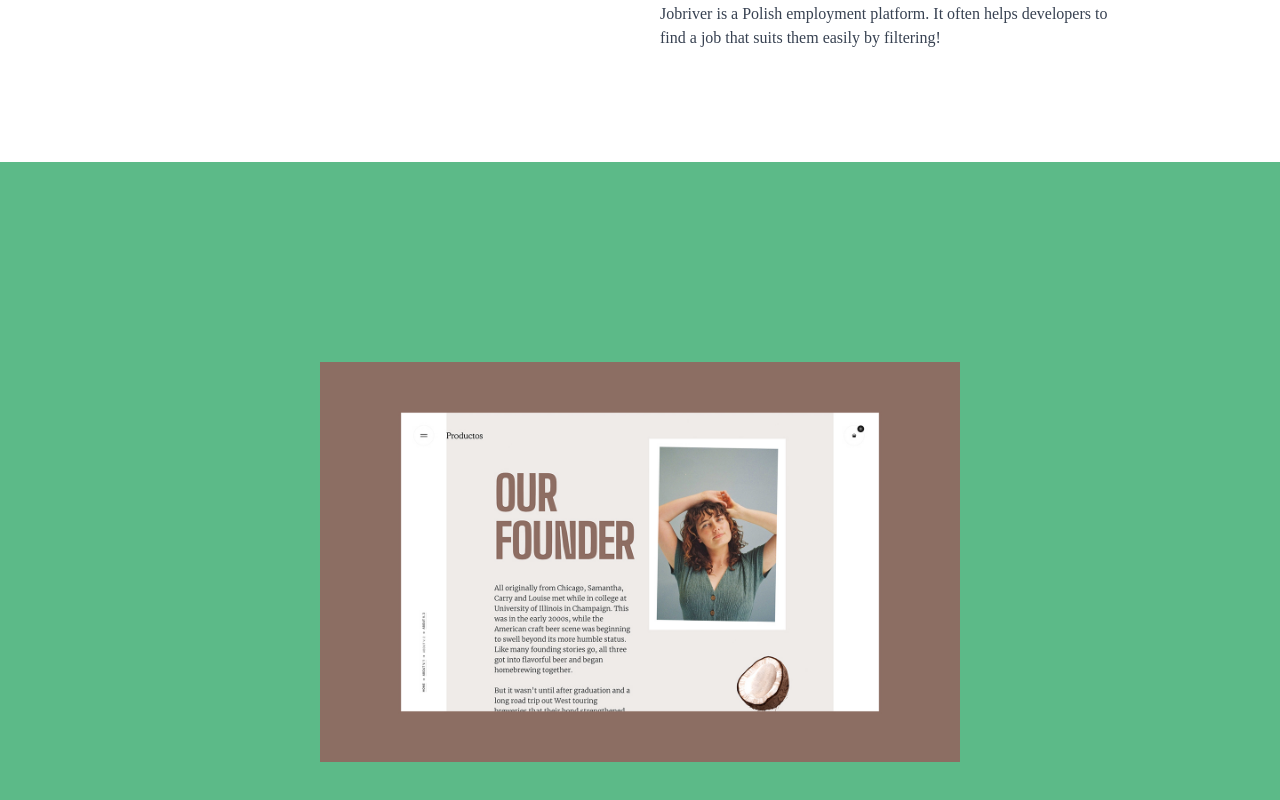
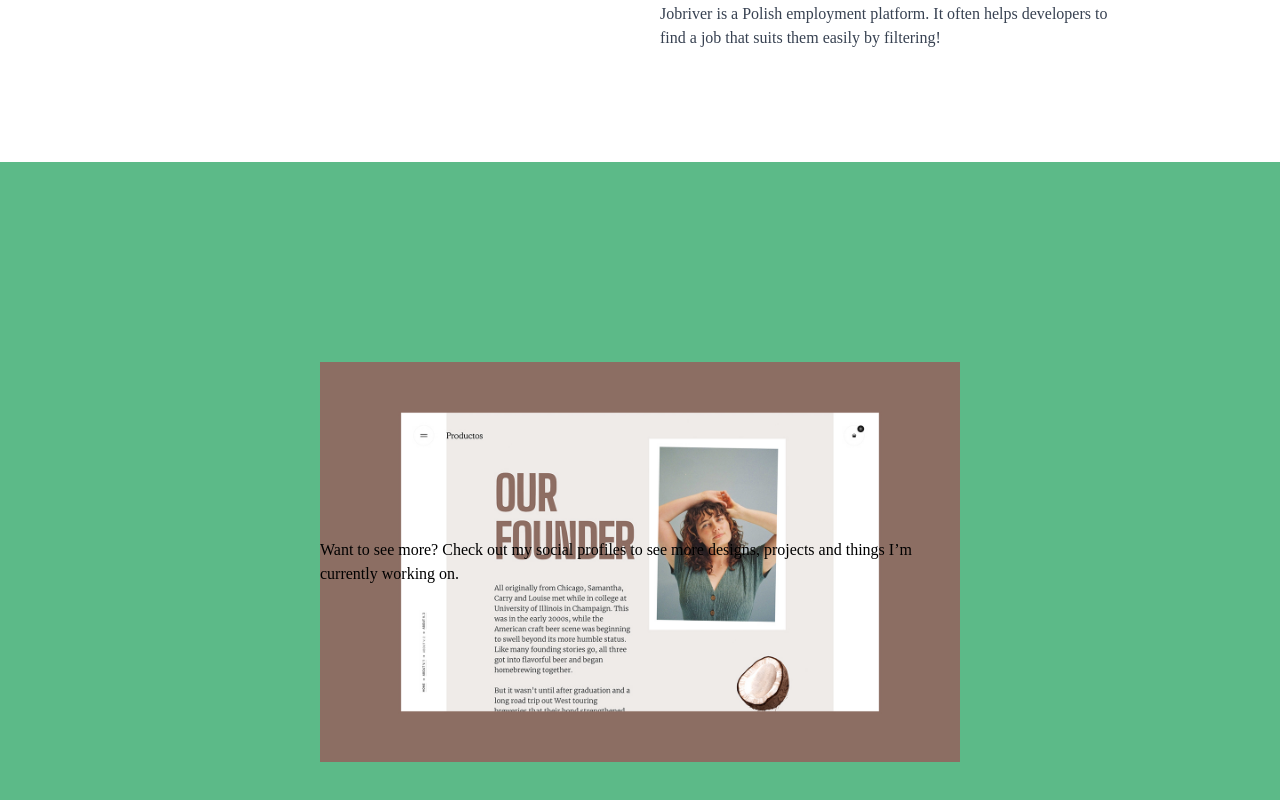
Before and after one commit to trazip/nextjs-frontend, a Next.js app: page / in a window 1280 px wide. Shown: the part 3337-4137 px from the top of the page. Built offline with nearby package versions, Linux system fonts and the light colour scheme; a small style sheet from the web is missing.

Commit message:
remove comments

```diff
--- a/components/ExperimentSection.js
+++ b/components/ExperimentSection.js
@@ -5,9 +5,17 @@ export default function ExperimentSection() {
   const ref = useRef();
   const { scrollYProgress } = useViewportScroll();
   const scaleAnim = useTransform(scrollYProgress, [0.8, 0.9, 1], [1, 1, 0.5]);
+
+  // rotate image 1 and 3
   const zRotAnim13 = useTransform(scrollYProgress, [0.8, 0.9, 1], [0, -0, -4]);
+
+  // rotate image 2
   const zRotAnim2 = useTransform(scrollYProgress, [0.8, 0.9, 1], [0, -0, 4]);
+
+  // rotate image $
   const zRotAnim4 = useTransform(scrollYProgress, [0.8, 0.9, 1], [0, -0, 3]);
+
+  // rotate image 5
   const zRotAnim5 = useTransform(scrollYProgress, [0.8, 0.9, 1], [0, -0, -8]);
 
   // image 1
@@ -117,56 +125,14 @@ export default function ExperimentSection() {
             className="absolute w-1/2"
             alt=""
           />
-          <motion.img
-            style={{
-              scale: scaleAnim,
-              rotateZ: zRotAnim5,
-              x: xPosAnim5,
-              y: yPosAnim5,
-            }}
-            src="/images/image_05.jpeg"
-            className="absolute w-1/2"
-            alt=""
-          />
+          <motion.div style={{}} className="absolute w-1/2">
+            <p>
+              Want to see more? Check out my social profiles to see more
+              designs, projects and things I’m currently working on.
+            </p>
+          </motion.div>
         </div>
       </div>
     </div>
   );
 }
-
-// {
-//   /* <img src="/images/image_01.jpeg" alt="project" />
-//           <img src="/images/image_02.jpeg" alt="project" /> */
-// }
-
-// {
-/* <motion.div
-            className="flex justify-center"
-            style={{
-              // scale: scaleAnim,
-              rotateZ: zRotAnim,
-              x: xPosAnim2,
-            }}
-          >
-            <img
-              src="/images/image_02.jpeg"
-              alt="project"
-              className="z-10 w-1/2"
-            />
-          </motion.div> */
-// }
-
-// <motion.div
-//   className="absolute inset-x-1/2"
-//   style={{
-//     // scale: scaleAnim,
-//     rotateZ: zRotAnim,
-//     y: yPosAnim1,
-//   }}
-// >
-//   <img src="/images/image_03.jpeg" alt="project" className="z-50 w-1/2" />
-// </motion.div>;
-// {
-//   /* <img src="/images/image_04.jpeg" alt="project" />
-//           <img src="/images/image_05.jpeg" alt="project" /> */
-// }
```
